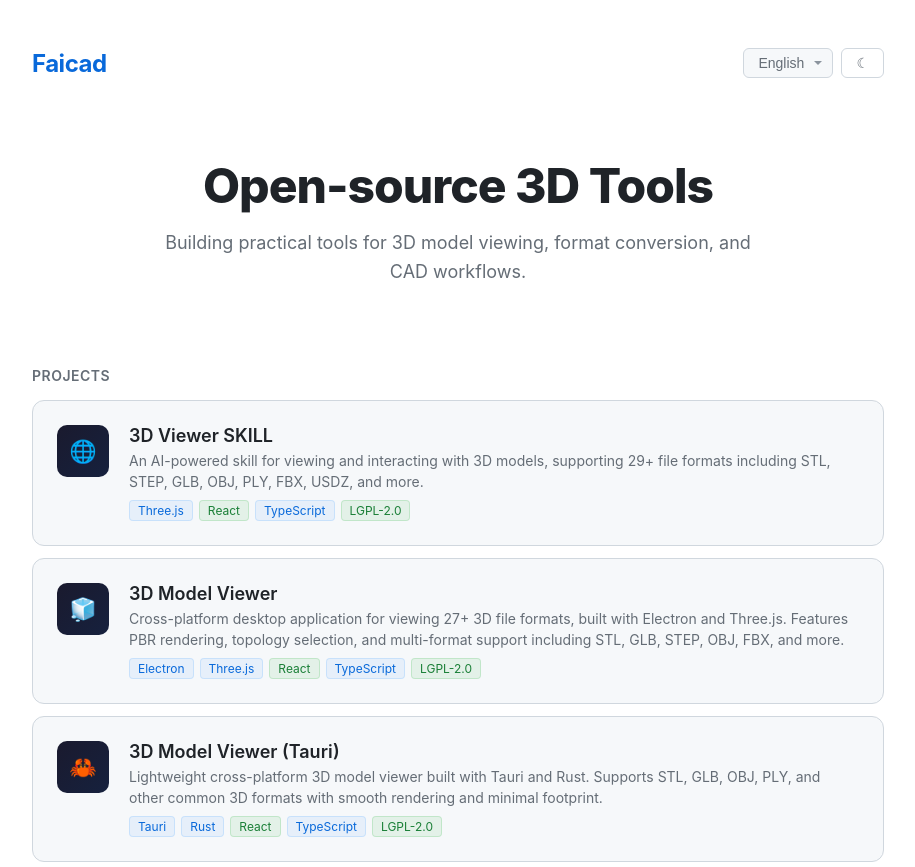
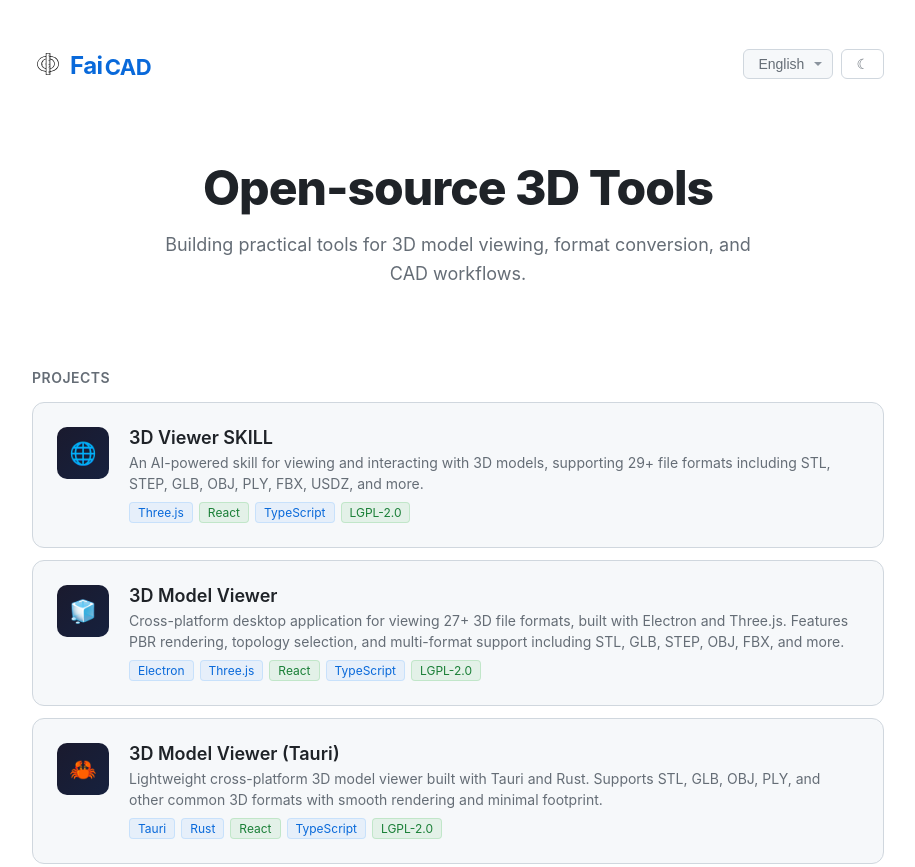
Before and after one commit to Faicad/faicad.github.io, a plain HTML site: page index.html in a window 1280 px wide. Shown: the top 867 px of the page, without its empty margins (182-1097 px from the left). Drawn offline with Linux system fonts and the light colour scheme.

Commit message:
feat: add logo.svg to header with dark theme support

```diff
--- a/index.html
+++ b/index.html
@@ -45,8 +45,11 @@
       justify-content: space-between;
       margin-bottom: 80px;
     }
-    .logo { font-size: 24px; font-weight: 700; letter-spacing: -0.5px; }
-    .logo span { color: var(--accent); }
+    .logo { display: flex; align-items: flex-end; gap: 2px; font-weight: 700; letter-spacing: -0.5px; }
+    .logo img { height: 32px; width: 32px; margin-right: 4px; }
+    .logo-fai { font-size: 24px; color: var(--accent); }
+    .logo-cad { font-size: 22px; color: var(--accent); }
+    [data-theme="dark"] .logo img { filter: invert(1); }
     .lang-toggle {
       background: none;
       border: 1px solid var(--border);
@@ -173,7 +176,7 @@
 <body>
   <div class="container">
     <header>
-      <div class="logo"><span>Faicad</span></div>
+      <div class="logo"><img src="./logo.svg" alt="Faicad" /><span class="logo-fai">Fai</span><span class="logo-cad">CAD</span></div>
       <div style="display:flex;gap:8px;align-items:center">
         <select class="lang-toggle" id="langToggle">
           <option value="en">English</option>
```
Also changed, not shown: logo.svg (added).
